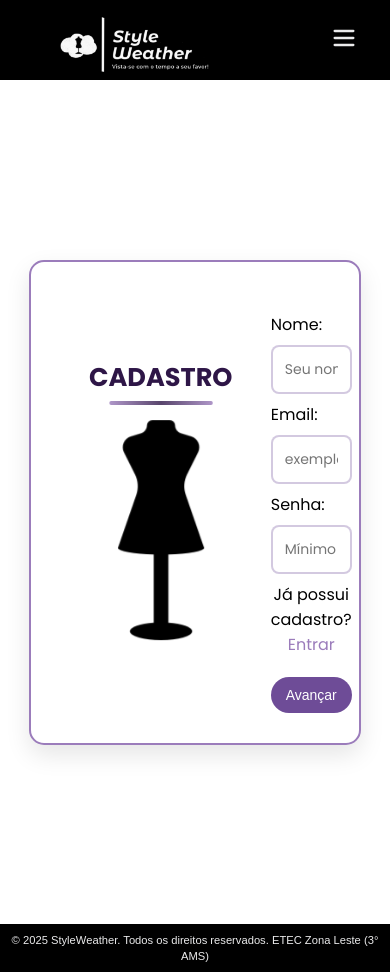
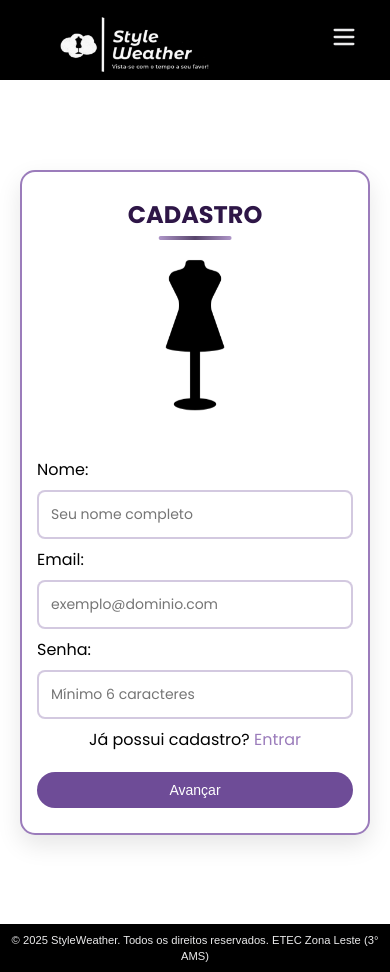
Before and after one commit to Kakventura/StyleWeather-Project, a React (Vite) app in the folder StyleWeather/: page /cadastrar in a window 390 px wide. Built offline with nearby package versions, Linux system fonts and the light colour scheme; no server answers; a web font is replaced by a local one.

Commit message:
subindo menu alterado

```diff
--- a/StyleWeather/src/componentes/FiltroCidade/FiltroCidade.module.css
+++ b/StyleWeather/src/componentes/FiltroCidade/FiltroCidade.module.css
@@ -1,10 +1,14 @@
+@import url('https://fonts.googleapis.com/css2?family=Poppins:wght@600;700&display=swap');
+
+
+
 .filtroContainer {
     display: flex;
     flex-direction: column; /* Organiza os elementos na coluna */
     justify-content: center; /* Centraliza verticalmente */
     align-items: center; /* Centraliza horizontalmente */
     width: 100%;
-    margin: 20px auto; /* Centraliza horizontalmente */
+    margin: 50px auto 20px auto; /* Aumenta a margem superior para empurrar o filtro para baixo */
     padding: 1.5rem;
     background: rgba(255, 255, 255, 0.97);
     border-radius: 14px;
@@ -16,9 +20,8 @@
     position: static; /* Removido o position relative */
     z-index: 9999; /* Garante que o filtro fique sobre os outros elementos */
     position: relative; /* Permite que o z-index funcione corretamente */
-    transition: all 0.3s ease;
-    text-align: center;
 }
+
 
 .filtroContainer:hover {
     transform: translateY(-5px);
@@ -118,7 +121,7 @@
     .filtroContainer {
         width: 90%;
         max-width: 500px;
-        margin: 20px auto;
+        margin: 50px auto 20px auto;
     }
 
     .selectContainer :global(.select__control) {
--- a/StyleWeather/src/componentes/FiltroLugar/FiltroLugar.jsx
+++ b/StyleWeather/src/componentes/FiltroLugar/FiltroLugar.jsx
@@ -1,4 +1,4 @@
-import React, { useContext, useState } from "react";
+import React, { useContext, useState, useEffect } from "react";
 import { AppContext } from "../../context/AppContext";
 import { buscarClimaPorCidade } from "../../services/weatherApi";
 import { useNavigate } from "react-router-dom";
@@ -18,6 +18,7 @@ const FiltroLugar = () => {
     } = useContext(AppContext);
 
     const [mostrarCards, setMostrarCards] = useState(false);
+    const [menuAberto, setMenuAberto] = useState(false); // Estado para controlar se o menu está aberto
     const isReadyToFetch = cidadeSelecionada && lugarSelecionado;
     const navigate = useNavigate();
 
@@ -64,8 +65,13 @@ const FiltroLugar = () => {
         { value: "shopping", label: "Shopping" }
     ];
 
+    // Função para gerenciar a mudança de abertura do menu
+    const handleMenuChange = (isOpen) => {
+        setMenuAberto(isOpen); // Atualiza o estado do menu
+    };
+
     return (
-        <div className={styles.filtroLugar}>
+        <div className={`${styles.filtroLugar} ${menuAberto ? styles.menuAberto : ""}`}>
             <label htmlFor="lugar"><strong>Escolha o local:</strong></label>
 
             <div className={styles.selectContainer}>
@@ -76,6 +82,8 @@ const FiltroLugar = () => {
                     onChange={(selectedOption) => setLugarSelecionado(selectedOption?.value)}
                     placeholder="Selecione"
                     classNamePrefix="select"
+                    onMenuOpen={() => handleMenuChange(true)} // Quando o menu abrir
+                    onMenuClose={() => handleMenuChange(false)} // Quando o menu fechar
                 />
             </div>
 
--- a/StyleWeather/src/componentes/FormularioCadastrar/FormularioCadastrar.module.css
+++ b/StyleWeather/src/componentes/FormularioCadastrar/FormularioCadastrar.module.css
@@ -13,6 +13,9 @@
 /* ---------- LAYOUT BASE ---------- */
 .background {
   height: 100vh;
+  padding-top: 80px; /* Altura da navbar */
+  height: auto;
+  min-height: 100vh;
   display: flex;
   justify-content: center;
   align-items: center;
@@ -23,7 +26,8 @@
 
 .cardCadastro {
   position: relative;
-  z-index: 1;
+  z-index: 1; /* Mantém abaixo do menu mobile */
+  margin-top: 0;
   width: 800px;
   background: var(--branco);
   padding: 40px 30px;
@@ -87,6 +91,7 @@
   display: inline-block;
   color: var(--roxo-escuro);
   font-size: 2.2rem;
+  margin-bottom: 20px;
 }
 
 .titulo::after {
@@ -175,9 +180,41 @@
   box-shadow: 0 4px 12px rgba(110, 76, 151, 0.3);
 }
 
+@media (max-width: 768px) {
+  /* Garante que a navbar e menu fiquem acima */
+  .navbar {
+    position: fixed;
+    top: 0;
+    left: 0;
+    right: 0;
+    z-index: 1000;
+  }
+
+  /* Ajuste do menu mobile */
+  .buttons {
+    z-index: 999;
+    position: fixed;
+    top: 75px;
+    left: 0;
+    right: 0;
+    background: rgba(0, 0, 0, 0.95);
+  }
+
+  /* Ajuste do card para não ser sobreposto */
+  .cardCadastro {
+    z-index: 1;
+  }
+
+  /* Espaçamento extra para o avatar */
+  .avatar {
+    margin-top: 40px !important;
+  }
+}
+
 /* ---------- RESPONSIVIDADE ---------- */
 @media (max-width: 992px) {
   .cardCadastro {
+    padding-top: 60px;
     width: 95%;
     padding: 30px 20px;
   }
@@ -238,3 +275,50 @@
     padding: 10px;
   }
 }
+
+
+@media (max-width: 550px) {
+  .cardCadastro {
+    flex-direction: column; /* Empilha os elementos verticalmente */
+    padding: 25px 15px;
+    width: 100%;
+  }
+
+  .ladoEsquerdo,
+  .inputs {
+    width: 100% !important; /* Força ocupar 100% da largura */
+    padding: 0;
+  }
+
+  .ladoEsquerdo {
+    gap: 15px;
+    margin-bottom: 20px;
+  }
+
+  .avatar {
+    width: 120px !important;
+    height: 120px !important;
+    margin-top: 80px;
+  }
+
+  .man {
+    width: 150px;
+  }
+
+  .inputs input,
+  .inputs select,
+  .inputs button {
+    width: 100% !important; /* Garante inputs largos */
+  }
+
+  .titulo {
+    font-size: 1.5rem;
+    text-align: center;
+  }
+
+  .titulo::after {
+    width: 60% !important;
+    left: 50% !important;
+    transform: translateX(-50%) scaleX(0.9) !important;
+  }
+}
--- a/StyleWeather/src/componentes/Navbar/Navbar.jsx
+++ b/StyleWeather/src/componentes/Navbar/Navbar.jsx
@@ -10,7 +10,7 @@ const Navbar = () => {
   const navigate = useNavigate();
 
   return (
-    <nav className={styles.navbar}>
+    <nav className={`${styles.navbar} ${menuAberto ? styles.openMenu : ''}`}>
       <img src={logo} alt="Logo" className={styles.logo} onClick={() => navigate('/')} />
 
       <div className={styles.menuIcon} onClick={alternarMenu}>
--- a/StyleWeather/src/componentes/Navbar/Navbar.module.css
+++ b/StyleWeather/src/componentes/Navbar/Navbar.module.css
@@ -1,5 +1,4 @@
-@import url('https://fonts.googleapis.com/css2?family=Poppins:wght@600;700&display=swap');
-
+/* Navbar.module.css */
 .navbar {
   width: 100%;
   height: 80px;
@@ -10,6 +9,13 @@
   padding: 0 2rem;
   position: relative;
   z-index: 10;
+  transition: height 0.3s ease; /* Transição suave ao abrir o menu */
+}
+
+/* Quando o menu estiver aberto, empurra o conteúdo abaixo */
+.navbar.openMenu ~ * {
+  transform: translateY(80px); /* Empurra o conteúdo para baixo */
+  transition: transform 0.3s ease;
 }
 
 .logo {
@@ -99,11 +105,21 @@
     width: 100%;
     padding: 1rem 2rem;
     gap: 1rem;
-    align-items: flex-end;
+    align-items: flex-start;
     box-shadow: 0 4px 8px rgba(0, 0, 0, 0.2);
+    transform: translateY(-30px); /* Começa o menu levemente acima */
+    opacity: 0;
+    transition: all 0.3s ease;
   }
 
   .buttons.showMenu {
     display: flex;
+    transform: translateY(0); /* Empurra os itens para a posição normal */
+    opacity: 1;
+  }
+
+  .menuIcon {
+    color: var(--cinza);
+    font-size: 1.5rem;
   }
 }
--- a/StyleWeather/src/componentes/NavbarLogin/NavbarLogin.module.css
+++ b/StyleWeather/src/componentes/NavbarLogin/NavbarLogin.module.css
@@ -1,4 +1,8 @@
 .navbar {
+  position: fixed;
+  top: 0;
+  left: 0;
+  z-index: 10000;
   width: 100%;
   height: 80px;
   background-color: var(--preto);
@@ -7,13 +11,13 @@
   align-items: center;
   padding: 0 2.5rem;
   position: relative;
-  z-index: 100;
   backdrop-filter: blur(8px);
   -webkit-backdrop-filter: blur(8px);
   border-bottom: 1px solid rgba(255, 255, 255, 0.1);
   box-shadow: 0 4px 30px rgba(0, 0, 0, 0.25);
   transition: all 0.4s ease;
 }
+
 
 .logo {
   height: 100px;
@@ -138,7 +142,7 @@
   display: flex;
   flex-direction: column;
   min-width: 180px;
-  z-index: 200;
+  z-index: 1100;
   transform-origin: top right;
   transform: scale(0.95);
   opacity: 0;
```
